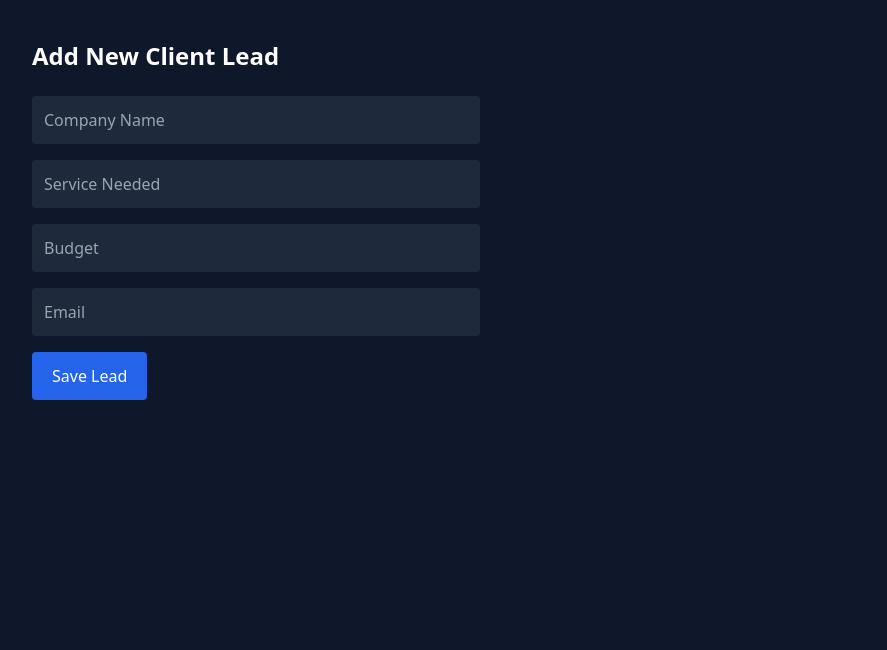
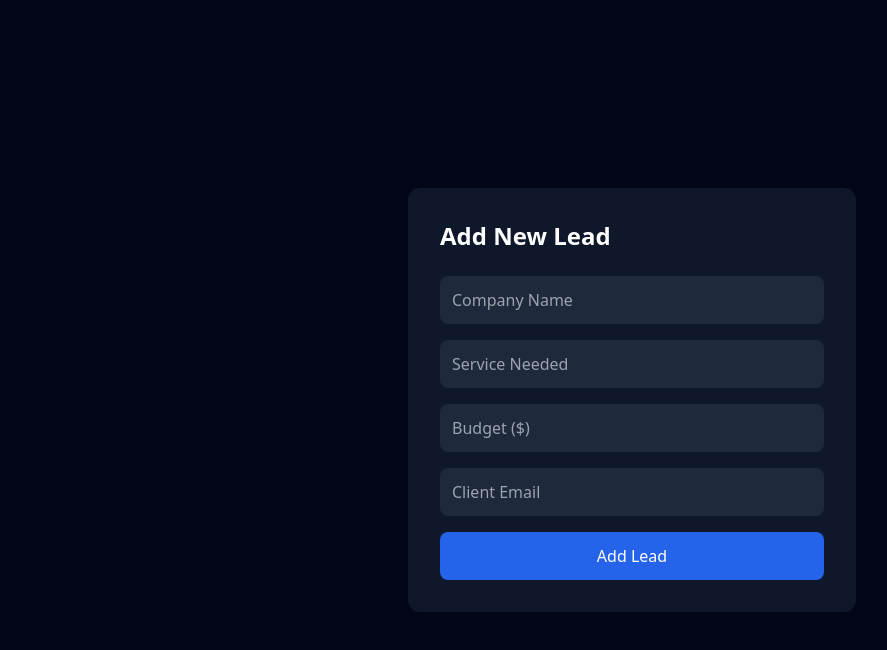
Before and after one commit to palagencyofficial-sketch/ai-client-finder, a plain HTML site: page add-lead.html in a window 1280 px wide. Shown: the whole page, without its empty margins (8-895 px from the left). Drawn offline with nearby package versions, Linux system fonts and the light colour scheme.

Commit message:
Update add-lead.html

```diff
--- a/add-lead.html
+++ b/add-lead.html
@@ -1,51 +1,69 @@
 <!DOCTYPE html>
-<html>
+<html lang="en">
 <head>
-<title>Add Client Lead</title>
+<meta charset="UTF-8">
+<meta name="viewport" content="width=device-width, initial-scale=1.0">
+<title>Add Lead</title>
+
 <script src="https://cdn.tailwindcss.com"></script>
+
 </head>
 
-<body class="bg-slate-900 text-white p-10">
+<body class="bg-slate-950 text-white flex items-center justify-center min-h-screen">
 
-<h1 class="text-2xl font-bold mb-6">Add New Client Lead</h1>
+<div class="bg-slate-900 p-8 rounded-xl w-full max-w-md">
 
-<div class="space-y-4 max-w-md">
+<h1 class="text-2xl font-bold mb-6">Add New Lead</h1>
 
-<input id="company" placeholder="Company Name"
-class="w-full p-3 bg-slate-800 rounded">
+<form id="leadForm" class="space-y-4">
 
-<input id="need" placeholder="Service Needed"
-class="w-full p-3 bg-slate-800 rounded">
+<input type="text" id="company" placeholder="Company Name"
+class="w-full p-3 bg-slate-800 rounded-lg">
 
-<input id="budget" placeholder="Budget"
-class="w-full p-3 bg-slate-800 rounded">
+<input type="text" id="need" placeholder="Service Needed"
+class="w-full p-3 bg-slate-800 rounded-lg">
 
-<input id="contact" placeholder="Email"
-class="w-full p-3 bg-slate-800 rounded">
+<input type="text" id="budget" placeholder="Budget ($)"
+class="w-full p-3 bg-slate-800 rounded-lg">
 
-<button onclick="saveLead()"
-class="bg-blue-600 px-5 py-3 rounded">
-Save Lead
+<input type="email" id="contact" placeholder="Client Email"
+class="w-full p-3 bg-slate-800 rounded-lg">
+
+<button class="w-full bg-blue-600 p-3 rounded-lg">
+Add Lead
 </button>
+
+</form>
 
 </div>
 
 <script>
 
-function saveLead(){
+document.getElementById("leadForm").addEventListener("submit",function(e){
+
+e.preventDefault()
 
 let company=document.getElementById("company").value
 let need=document.getElementById("need").value
 let budget=document.getElementById("budget").value
 let contact=document.getElementById("contact").value
 
-let lead={company,need,budget,contact}
+let lead={
+company,
+need,
+budget,
+contact
+}
 
-console.log("New Lead:",lead)
+let leads=JSON.parse(localStorage.getItem("leads"))||[]
 
-alert("Lead saved (demo mode)")
+leads.push(lead)
 
-}
+localStorage.setItem("leads",JSON.stringify(leads))
+
+alert("Lead Added!")
+
+})
 
 </script>
 
```
